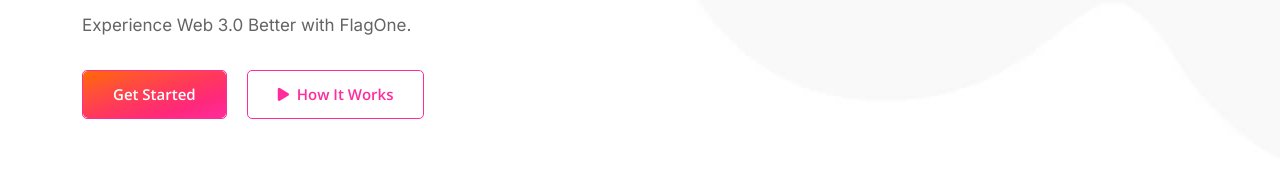
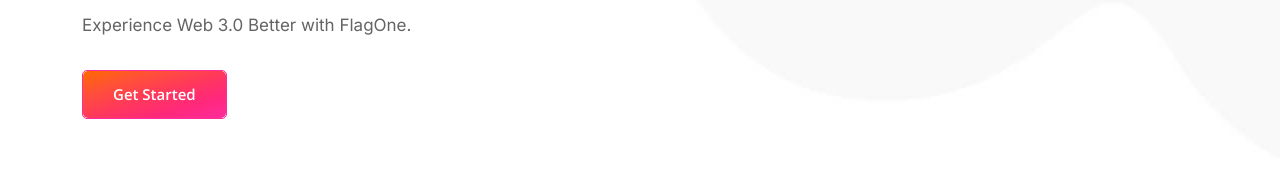
Before and after one commit to warrenseah/flagoneIo, a Next.js app: page / in a window 1280 px wide. Shown: the part 606-775 px from the top of the page. Built offline with nearby package versions, Linux system fonts and the light colour scheme.

Commit message:
Update MainBanner.js

```diff
--- a/components/HomePages/DefaultHome/MainBanner.js
+++ b/components/HomePages/DefaultHome/MainBanner.js
@@ -35,14 +35,14 @@
                       <a className="btn btn-primary">Get Started</a>
                     </Link>
 
-                    <Link href="#play-video">
+                    {/* <Link href="#play-video">
                       <a
                         onClick={() => setToggler(!toggler)}
                         className="btn btn-secondary"
                       >
                         <i className="fa-solid fa-play me-1"></i> How it works
                       </a>
-                    </Link>
+                    </Link> */}
                   </div>
                 </div>
 
```
